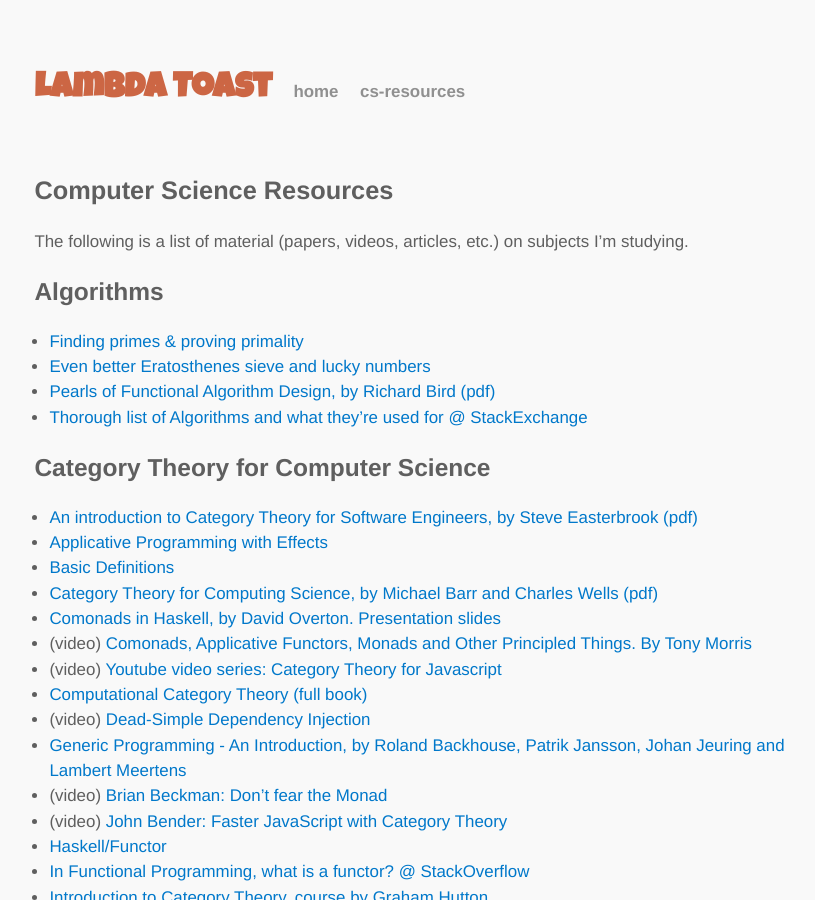
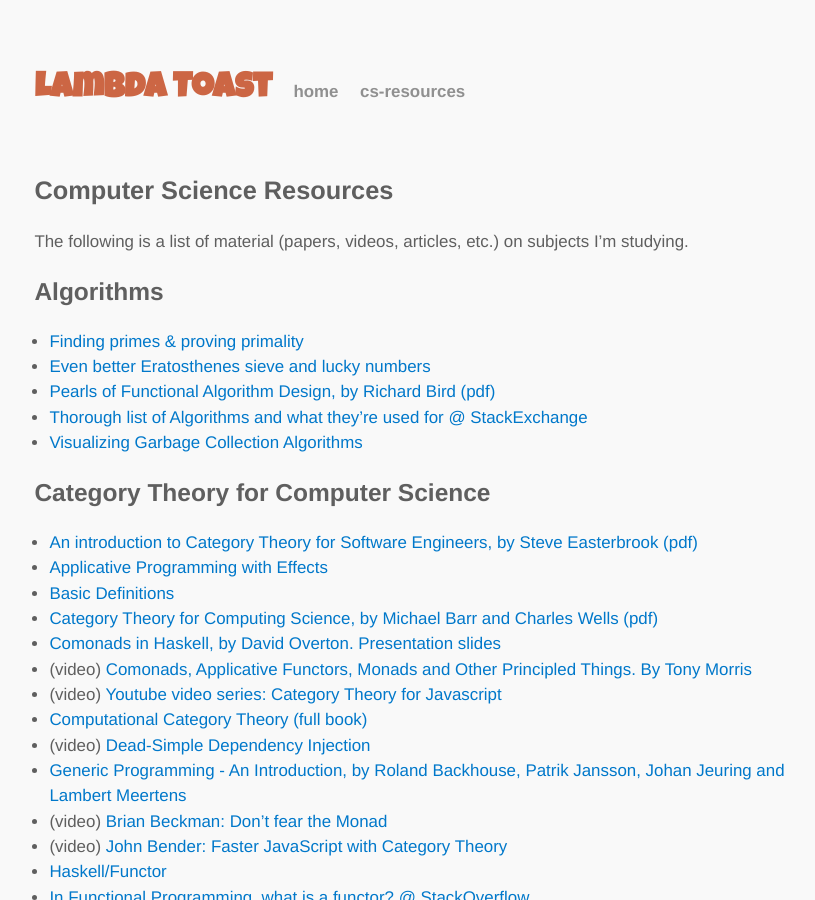
Before and after one commit to lambdatoast/lambdatoast.github.com, a Jekyll site: the page built from cs-resources/index.md, in a window 1280 px wide and 900 px high. Shown: the whole window, without its empty margins (200-1015 px from the left). Built offline with Jekyll 4.4.1, drawn with Linux system fonts in a browser that asks for light colours.

Commit message:
Add link to Visualizing Garbage Collection Algorithms article.

```diff
--- a/cs-resources/index.md
+++ b/cs-resources/index.md
@@ -12,6 +12,7 @@
   - [Even better Eratosthenes sieve and lucky numbers](http://article.gmane.org/gmane.comp.lang.haskell.cafe/19470)
   - [Pearls of Functional Algorithm Design, by Richard Bird (pdf)](http://www.clyce.net/wp-content/uploads/2013/02/Pearls-of-Functional-Algorithm-Design.pdf)
   - [Thorough list of Algorithms and what they're used for @ StackExchange](http://cstheory.stackexchange.com/questions/19759/core-algorithms-deployed/19773#19773)
+  - [Visualizing Garbage Collection Algorithms](http://spin.atomicobject.com/2014/09/03/visualizing-garbage-collection-algorithms/)
 
 ## Category Theory for Computer Science
   - [An introduction to Category Theory for Software Engineers, by Steve Easterbrook (pdf)](http://www.cs.toronto.edu/~sme/presentations/cat101.pdf)
```
